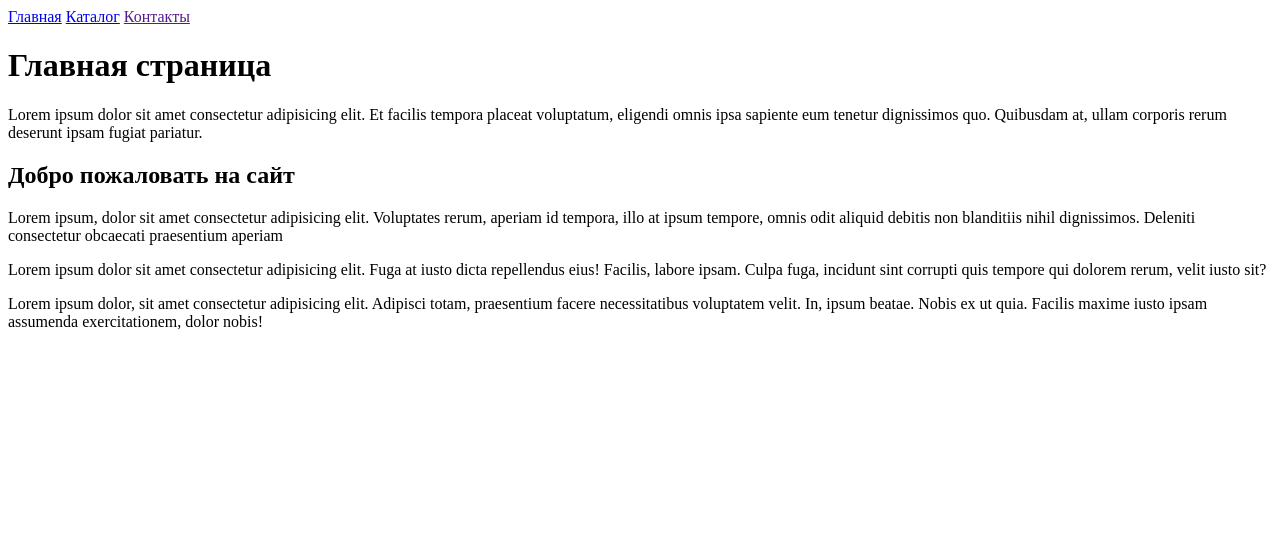
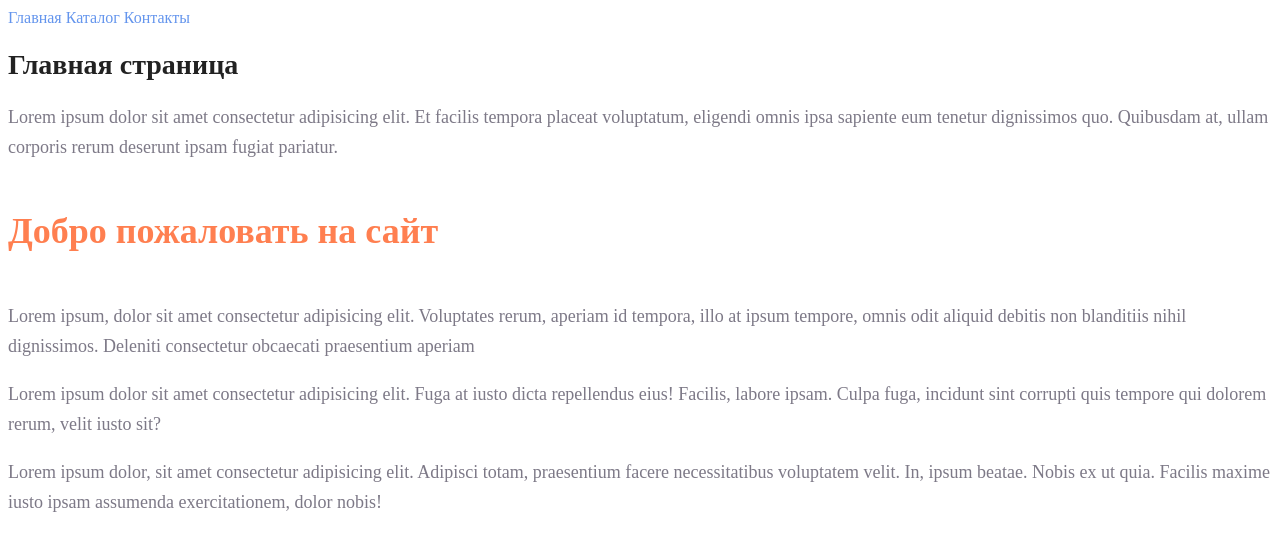
Before and after one commit to KuchumovaAnna/HTML, a plain HTML site: page HW_01/index.html in a window 1280 px wide. Drawn offline with Linux system fonts and the light colour scheme.

Commit message:
hw2_final

```diff
--- a/HW_01/index.html
+++ b/HW_01/index.html
@@ -5,16 +5,17 @@
     <meta http-equiv="X-UA-Compatible" content="IE=edge">
     <meta name="viewport" content="width=device-width, initial-scale=1.0">
     <title>Главная страница</title>
+    <link rel="stylesheet" href="style.css">
 </head>
 <body>
-    <a href="index.html">Главная</a>
-    <a href="catalog/catalog.html">Каталог</a>
-    <a href="">Контакты</a>
-    <h1>Главная страница</h1>
-    <p>Lorem ipsum dolor sit amet consectetur adipisicing elit. Et facilis tempora placeat voluptatum, eligendi omnis ipsa sapiente eum tenetur dignissimos quo. Quibusdam at, ullam corporis rerum deserunt ipsam fugiat pariatur.</p>
-    <h2>Добро пожаловать на сайт</h2>
-    <p>Lorem ipsum, dolor sit amet consectetur adipisicing elit. Voluptates rerum, aperiam id tempora, illo at ipsum tempore, omnis odit aliquid debitis non blanditiis nihil dignissimos. Deleniti consectetur obcaecati praesentium aperiam </p>
-    <p>Lorem ipsum dolor sit amet consectetur adipisicing elit. Fuga at iusto dicta repellendus eius! Facilis, labore ipsam. Culpa fuga, incidunt sint corrupti quis tempore qui dolorem rerum, velit iusto sit?</p>
-    <p>Lorem ipsum dolor, sit amet consectetur adipisicing elit. Adipisci totam, praesentium facere necessitatibus voluptatem velit. In, ipsum beatae. Nobis ex ut quia. Facilis maxime iusto ipsam assumenda exercitationem, dolor nobis!</p>
+    <a class="navig__link" href="index.html">Главная</a>
+    <a class="navig__link" href="catalog/catalog.html">Каталог</a>
+    <a class="navig__link" href="">Контакты</a>
+    <h1 class="title">Главная страница</h1>
+    <p class="text">Lorem ipsum dolor sit amet consectetur adipisicing elit. Et facilis tempora placeat voluptatum, eligendi omnis ipsa sapiente eum tenetur dignissimos quo. Quibusdam at, ullam corporis rerum deserunt ipsam fugiat pariatur.</p>
+    <h2 class="subtitle">Добро пожаловать на сайт</h2>
+    <p class="text">Lorem ipsum, dolor sit amet consectetur adipisicing elit. Voluptates rerum, aperiam id tempora, illo at ipsum tempore, omnis odit aliquid debitis non blanditiis nihil dignissimos. Deleniti consectetur obcaecati praesentium aperiam </p>
+    <p class="text">Lorem ipsum dolor sit amet consectetur adipisicing elit. Fuga at iusto dicta repellendus eius! Facilis, labore ipsam. Culpa fuga, incidunt sint corrupti quis tempore qui dolorem rerum, velit iusto sit?</p>
+    <p class="text">Lorem ipsum dolor, sit amet consectetur adipisicing elit. Adipisci totam, praesentium facere necessitatibus voluptatem velit. In, ipsum beatae. Nobis ex ut quia. Facilis maxime iusto ipsam assumenda exercitationem, dolor nobis!</p>
 </body>
 </html>
--- /dev/null
+++ b/HW_01/style.css
@@ -0,0 +1,31 @@
+a {
+    text-decoration: none;
+    }
+
+.navig__link{
+    color: cornflowerblue;
+    font-size: 16px;line-height: 20px;
+}
+
+.title{
+    color: #222222;
+    font-size: 28px;
+    line-height: 36px;
+    font-weight: bold;
+}
+
+.text{
+    font-style: normal;
+    font-weight: 300;
+    font-size: 18px;
+    line-height: 30px;
+    color: #7D7987;
+}
+
+.subtitle{
+    color: coral;
+    font-style: normal;
+    font-weight: 700;
+    font-size: 36px;
+    line-height: 80px;
+}
--- /dev/null
+++ b/lesson_1/style.css
@@ -0,0 +1,62 @@
+body{
+    font-family: sans-serif;
+}
+
+a{
+    text-decoration: none;
+}
+
+.nav_link{
+    color: cornflowerblue;
+    font-size: 16px;
+    line-height: 20px;
+
+}
+
+.title{
+    color: #222222;
+    font-size: 28px;
+    line-height: 36px;
+    font-weight: bold;
+}
+
+.text{
+    font-style: normal;
+    font-weight: 300;
+    font-size: 18px;
+    line-height: 30px;
+    color: #7D7987
+}
+
+.subtitle{
+    color: coral;
+    font-style: normal;
+    font-weight: 700;
+    font-size: 36px;
+    line-height: 80px;
+}
+
+.about_photo{
+    border-radius: 10px;
+
+
+}
+
+.form__input{
+    width: 200px;
+    height: 30px;
+    outline: none;
+    border: 1px solid #ccc;
+    border-radius: 15px;
+    font-size: 14px;
+    line-height: 30px;
+    font-family: sans-serif;
+}
+
+.form__button{
+    width: 120px;
+    height: 30px;
+    font-size: 14px;
+    border: 1px solid #ccc;
+    border-radius: 10px;
+}
```
Also changed, not shown: HW_01/catalog/catalog.html (+9 -8 lines), lesson_1/form.html (+9 -8 lines), lesson_1/index.html (+10 -9 lines), lesson_1/info/about.html (+7 -6 lines).
